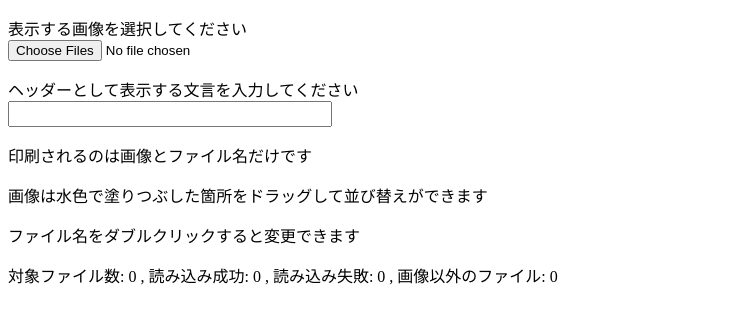
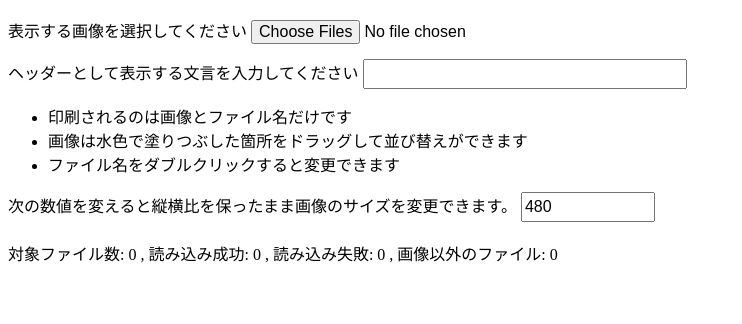
Before and after one commit to s-show/photo-book, a plain HTML site: page index.html in a window 1280 px wide. Shown: the whole page, without its empty margins (0-742 px from the left). Drawn offline with Linux system fonts and the light colour scheme.

Commit message:
画像サイズの変更機能を追加。説明部分のCSS修正。ファイル読み込みキャンセル時の処理を追加。

```diff
--- a/index.html
+++ b/index.html
@@ -5,18 +5,43 @@
   <meta http-equiv="X-UA-Compatible" content="IE=edge">
   <meta name="viewport" content="width=device-width, initial-scale=1.0">
   <title>写真帳作成ページ</title>
-  <style>
+  <style id="css">
+    p {
+      margin-top: 0.75em;
+      margin-bottom: 0.2em;
+      line-height: 1em;
+      font-size: 1em;
+    }
+    label {
+      margin-top: 0.75em;
+      margin-bottom: 0.2em;
+      line-height: 1em;
+    }
+    input {
+      margin-top: 0.75em;
+      margin-bottom: 0.2em;
+      font-size: 1em;
+    }
+    ul {
+      margin-top: 0.75em;
+      margin-bottom: 0.2em;
+      font-size: 1em;
+    }
     #header {
       display: none;
+      font-size: 1.5em;
     }
     #headerText {
-      display: block;
       height: 1.5em;
       width: 25%;
     }
-    #fileSelectorLabel, #headerTextLabel {
-      display: block;
+    #imageWidth {
+      height: 1.5em;
+      width: 10%;
+    }
+    #progressCount {
       margin-top: 1em;
+      margin-bottom: 0.2em;
     }
     .imageDiv {
       display: flex;
@@ -27,7 +52,7 @@
     }
     .thumb {
       border: solid 1px gray;
-      width: 360px;
+      width: 480px;
       height: auto;
     }
     .imageCaption {
@@ -49,9 +74,8 @@
         width: 100%;
         margin-bottom: 5mm;
       }
-      #fileSelector, #fileSelectorLabel,
-      #headerText, #headerTextLabel,
-      .informationP, .landmarkP
+      li,
+      #informationDiv
       {
         display: none;
       }
@@ -90,29 +114,33 @@
       </div>
       <div>
         <label class="headerText" id="headerTextLabel" for="headerText">ヘッダーとして表示する文言を入力してください</label>
-        <input type="text" size="40" id="headerText">
+        <input type="text" id="headerText">
       </div>
-      <p class="informationP">印刷されるのは画像とファイル名だけです</p>
-      <p class="informationP">画像は水色で塗りつぶした箇所をドラッグして並び替えができます</p>
-      <p class="informationP">ファイル名をダブルクリックすると変更できます</p>
-      <span class="informationP">対象ファイル数: </span>
-      <span id="imageCount" class="informationP">0</span>
-      <span class="informationP">, </span>
-      <span class="informationP">読み込み成功: </span>
-      <span id="readSuccessCount" class="informationP">0</span>
-      <span class="informationP">, </span>
-      <span class="informationP">読み込み失敗: </span>
-      <span id="readErrorCount" class="informationP">0</span>
-      <span class="informationP">, </span>
-      <span class="informationP">画像以外のファイル: </span>
-      <span id="readNotImageCount" class="informationP">0</span>
+      <ul>
+        <li>印刷されるのは画像とファイル名だけです</li>
+        <li>画像は水色で塗りつぶした箇所をドラッグして並び替えができます</li>
+        <li>ファイル名をダブルクリックすると変更できます</li>
+      </ul>
+      <label id="imageWidthLabel" for="imageWidth">次の数値を変えると縦横比を保ったまま画像のサイズを変更できます。</label>
+      <input type="number" id="imageWidth" min="100" step="10" value="480">
+      <div id="progressCount">
+        <span>対象ファイル数: </span>
+        <span id="imageCount">0</span>
+        <span>, 読み込み成功: </span>
+        <span id="readSuccessCount">0</span>
+        <span>, 読み込み失敗: </span>
+        <span id="readErrorCount">0</span>
+        <span>, 画像以外のファイル: </span>
+        <span id="readNotImageCount">0</span>
+      </div>
     </div>
-    <p id="progressP"></p>
-    <div id="imageList"></div>
   </div>
 </body>
 <script>
   document.getElementById("fileSelector").addEventListener("change", ev => {
+    if (ev.target.files.length == 0) {
+        return;
+    }
     let readErrorCount = 0;
     let readSuccessCount = 0;
     let readNotImageCount = 0;
@@ -252,8 +280,17 @@
   })
 
   // ヘッダーとして表示する文字列の設定
-  document.getElementById('headerText').addEventListener('change', () => {
+  document.getElementById('headerText').addEventListener('input', () => {
     document.getElementById('header').innerText = event.target.value;
+  })
+
+  // 画像の幅を動的に変更する設定
+  document.getElementById('imageWidth').addEventListener('input', (e) => {
+    const styleSheetArray = Array.from(document.getElementById('css').sheet.cssRules);
+    const thumbStyleIndex = styleSheetArray.findIndex((styleSheet) => styleSheet.selectorText=='.thumb');
+    let thumbStyle = document.getElementById('css').sheet.cssRules[thumbStyleIndex];
+    console.log(thumbStyle.style.getPropertyValue('width'));
+    thumbStyle.style.setProperty('width', e.target.value + 'px');
   })
 
   // 読み込んだファイルが画像ファイルならファイルタイプを返し、
```
